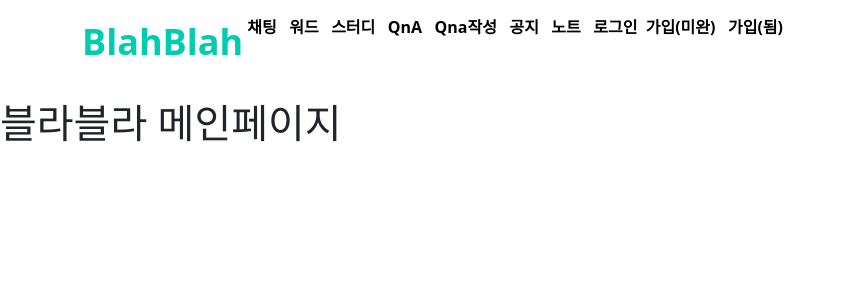
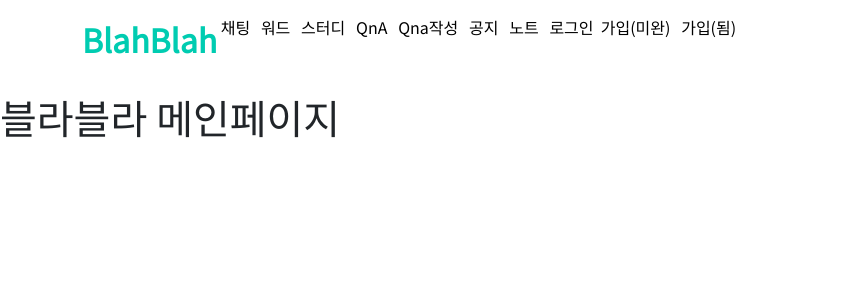
Before and after one commit to damwon/BlahBlah, a Next.js app in the folder FE/blahblah/: page / in a window 1280 px wide. Shown: the top 300 px of the page, without its empty margins (0-844 px from the left). Built offline with nearby package versions, Linux system fonts and the light colour scheme.

Commit message:
fe/feat/navDesign

```diff
--- a/FE/blahblah/component/Navbar.js
+++ b/FE/blahblah/component/Navbar.js
@@ -86,13 +86,14 @@
       <style jsx>{`
       .nav{
 
+
         margin-top:15px;
         margin-bottom:30px;
         background-color:white;
       }
         .mainnav{
           color:#00ccb1;
-          font-size:36px;
+          font-size:32px;
           font-weight:bold;
           text-decoration-line: none;
           display:inline-block;
@@ -104,7 +105,7 @@
           display: inline;
           align-items:center;
           font-size: 16px;
-          font-weight:bold;
+          // font-weight:bold;
           margin-bottom:0;
         }
         .navmenu:hover{
--- a/FE/blahblah/pages/_app.tsx
+++ b/FE/blahblah/pages/_app.tsx
@@ -13,7 +13,11 @@
       </Layout>
       <style jsx global>
         {`
-          a {
+        @import url('https://fonts.googleapis.com/css2?family=Noto+Sans+KR&display=swap');
+          body{
+            font-family: 'Noto Sans KR', sans-serif;
+          }
+        a {
             color: black;
           }
         `}
```
